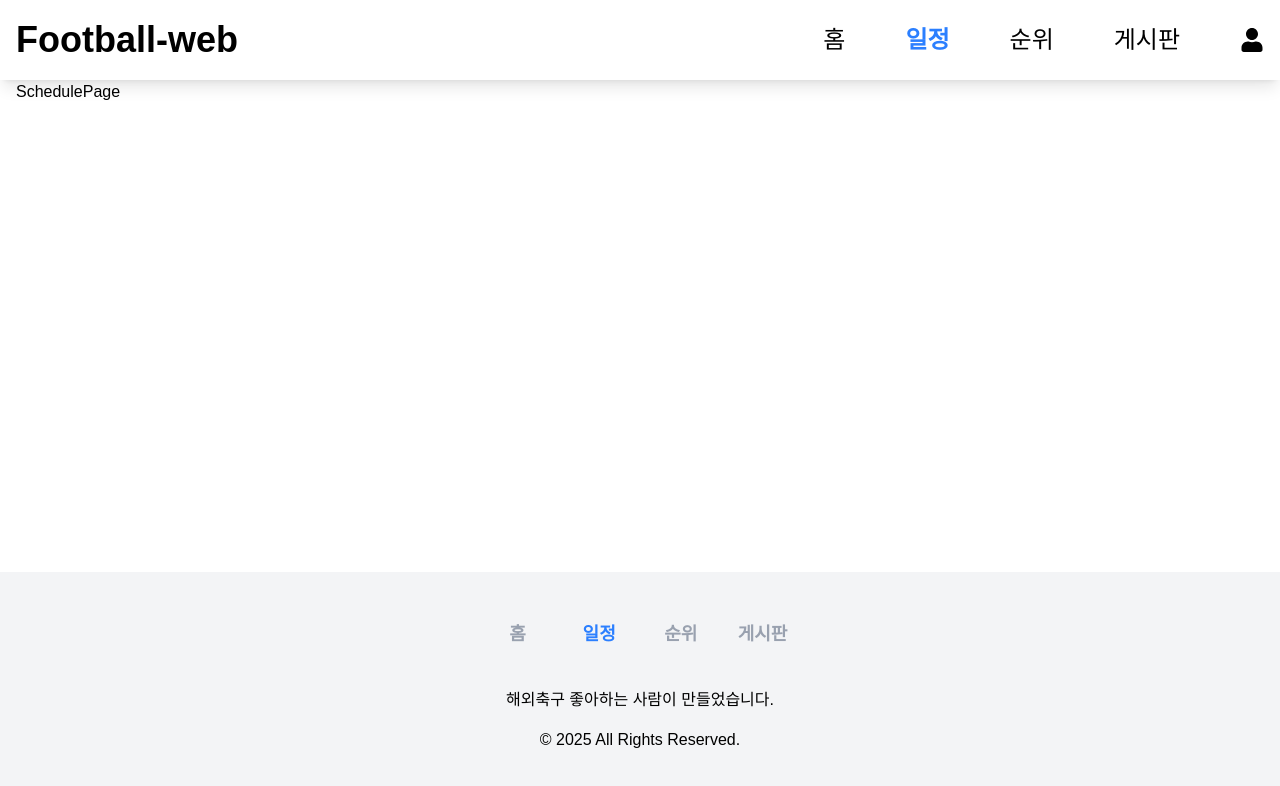
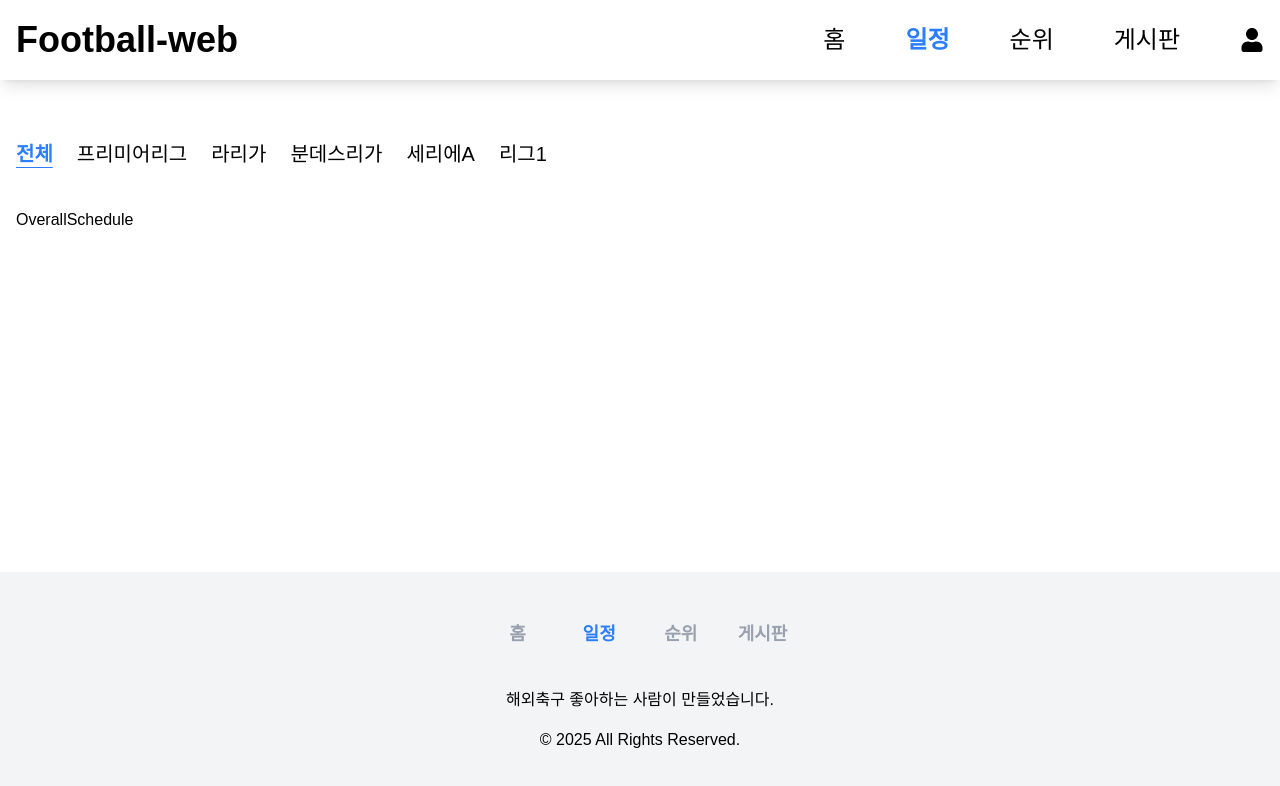
Before and after one commit to sungbbang/football-web, a React (Vite) app in the folder frontend/: page /schedule in a window 1280 px wide. Shown: the top 786 px of the page. Built offline with nearby package versions, Linux system fonts and the light colour scheme; a web font is replaced by a local one.

Commit message:
일정 페이지 구조 설계

```diff
--- /dev/null
+++ b/frontend/src/components/Schedule/LeagueSchedule.jsx
@@ -0,0 +1,7 @@
+import React from 'react';
+
+function LeagueSchedule() {
+  return <div>LeagueSchedule</div>;
+}
+
+export default LeagueSchedule;
--- /dev/null
+++ b/frontend/src/components/Schedule/OverallSchedule.jsx
@@ -0,0 +1,7 @@
+import React from 'react';
+
+function OverallSchedule() {
+  return <div>OverallSchedule</div>;
+}
+
+export default OverallSchedule;
--- a/frontend/src/pages/SchedulePage.jsx
+++ b/frontend/src/pages/SchedulePage.jsx
@@ -1,7 +1,63 @@
 import React from 'react';
+import { useNavigate, useSearchParams } from 'react-router-dom';
+import OverallSchedule from '../components/Schedule/OverallSchedule';
+import LeagueSchedule from '../components/Schedule/LeagueSchedule';
+
+const selectedStyle = `aria-selected:font-semibold aria-selected:text-blue-500 aria-selected:underline aria-selected:underline-offset-6`;
+
+const leagueItems = [
+  { name: '전체', category: null },
+  { name: '프리미어리그', category: 'epl' },
+  { name: '라리가', category: 'laliga' },
+  { name: '분데스리가', category: 'bundesliga' },
+  { name: '세리에A', category: 'serieA' },
+  { name: '리그1', category: 'ligue1' },
+];
 
 function SchedulePage() {
-  return <div>SchedulePage</div>;
+  const navigate = useNavigate();
+  const [searchParams, setSearchParams] = useSearchParams();
+  const selectedDate = searchParams.get('date');
+  const selectedCategory = searchParams.get('category');
+
+  const onClickLeagueItem = category => {
+    if (!category) {
+      navigate('/schedule');
+    } else {
+      navigate(`/schedule?category=${category}`);
+    }
+  };
+
+  return (
+    <div className='mt-15 space-y-20'>
+      <div>
+        <ul className='scrollbar-hide flex snap-x flex-nowrap gap-6 overflow-x-auto'>
+          {leagueItems.map(item => (
+            <li
+              aria-selected={item.category === selectedCategory}
+              key={item.name}
+              onClick={() => onClickLeagueItem(item.category)}
+              className={`flex-shrink-0 text-base hover:text-blue-500 md:text-lg xl:text-xl ${selectedStyle} cursor-pointer`}
+            >
+              {item.name}
+            </li>
+          ))}
+        </ul>
+
+        <div className='mt-10 space-y-10'>
+          {!selectedCategory ? (
+            <OverallSchedule selectedDate={selectedDate} />
+          ) : (
+            <LeagueSchedule
+              selectedDate={selectedDate}
+              selectedCategory={selectedCategory}
+              setSearchParams={setSearchParams}
+            />
+          )}
+        </div>
+      </div>
+    </div>
+  );
 }
 
 export default SchedulePage;
```
